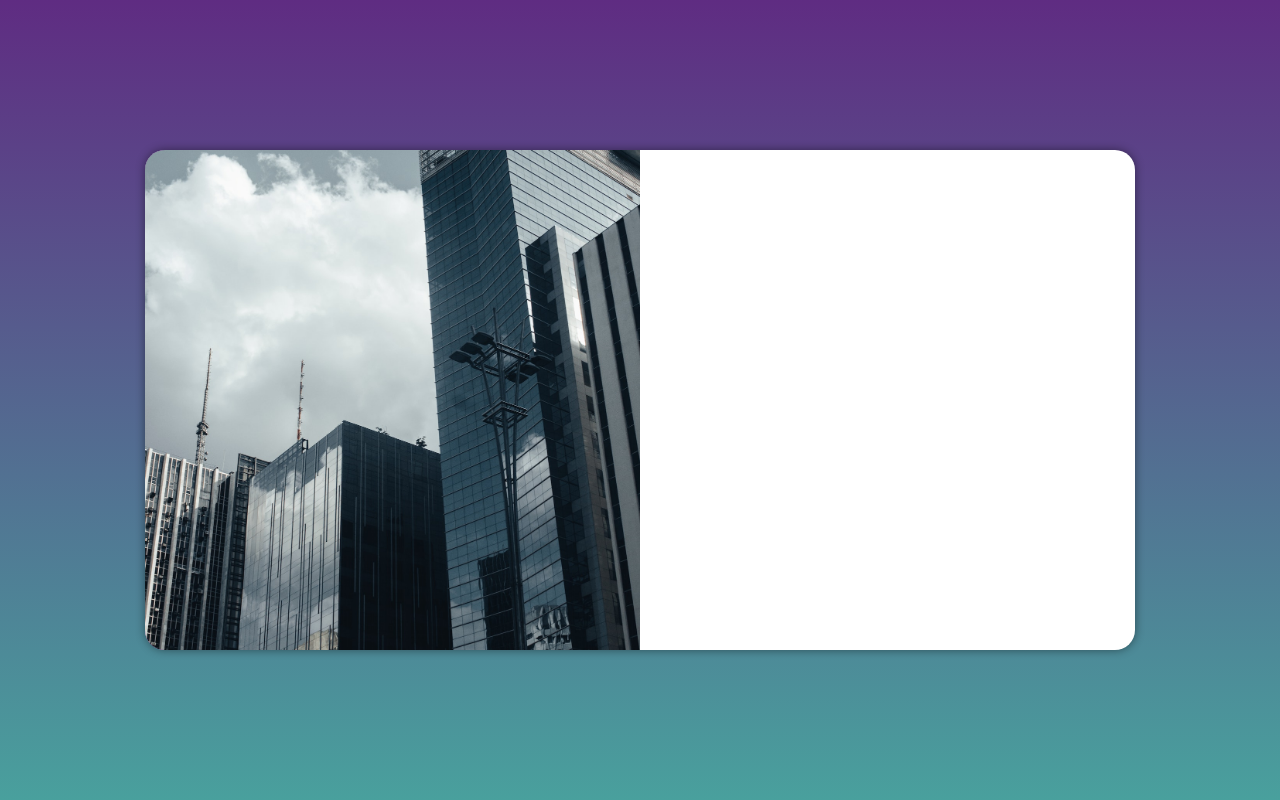
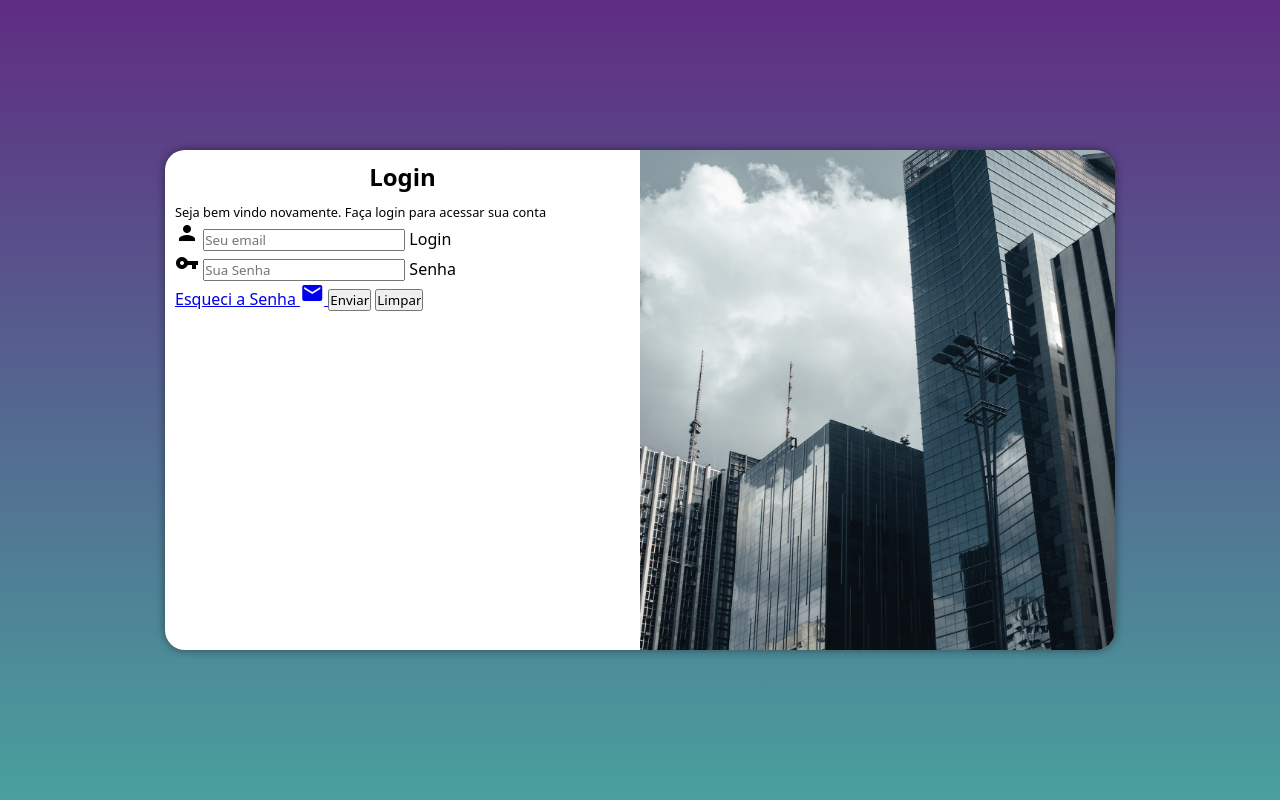
Before and after one commit to HenriqueCosmo/projeto-login, a plain HTML site: page index.html in a window 1280 px wide. Drawn offline with Linux system fonts and the light colour scheme.

Commit message:
criando formulário

```diff
--- a/estilos/media.style.css
+++ b/estilos/media.style.css
@@ -34,21 +34,24 @@
     }
 
     section#login{
-        width:990px;
+        width:950px;
 
     }
 
     section#login > div#imagem{
-        float: left;
+        float: right;
         width: 50%;
         height: 100%;
 
     }
 
     section#login > div#formulario{
-        float: right;
-        width: 70vw;
+        float: left;
+        width: 50%;
 
+    }
+    div#formulario > p {
+        font-size: 1.2em;
     }
 
 }
--- a/estilos/style.css
+++ b/estilos/style.css
@@ -30,6 +30,7 @@ section#login{
     left: 50%;
     transform: translate(-50%, -50%);
     width: 250px;
+
     height: 500px;
     border-radius: 20px;
     overflow: hidden;
@@ -60,45 +61,13 @@ section#login > div#formulario{
 
 
 }
+section#login > div#formulario > h1{
+    text-align: center;
+    margin-bottom: 10px;
 
-
-.boxnome, .boxsenha{
-    margin: 10px;
-    text-align: center;
 
 }
 
-.boxnome > input{
-    border-radius: 20px;
-
+section#login > div#formulario > p{
+    font-size: 0.8em;
 }
-
-.boxsenha > input{
-    border-radius: 20px;
-
-}
-
-.boxbotao > input{
-    margin: 8px 2px;
-    text-align: center;
-    font-size: 0.7em;
-    padding: 3px 10px;
-    cursor: pointer;
-    border-radius: 10px;
-    border: none;
-    background-color: var(--cor1);
-    color: white;
-}
-
-h1{
-    font-size: 2em;
-    margin: 0px 10px 10px 10px;
-    padding-top: 10px;
-
-}
-
-.paragrafo{
-    font-size: 1em;
-    padding: 0px 0px 10px 0px;
-
-}
--- a/index.html
+++ b/index.html
@@ -4,6 +4,8 @@
     <meta charset="UTF-8">
     <meta http-equiv="X-UA-Compatible" content="IE=edge">
     <meta name="viewport" content="width=device-width, initial-scale=1.0">
+    <link href="https://fonts.googleapis.com/icon?family=Material+Icons"
+      rel="stylesheet">
     <link rel="stylesheet" href="estilos/style.css">
     <link rel="stylesheet" href="estilos/media.style.css">
     <title>Login</title>
@@ -17,19 +19,25 @@
             <div id="formulario">
                 <h1>Login</h1>
                 <p class="paragrafo">Seja bem vindo novamente. Faça login para acessar sua conta</p>
-                <form action="login.php" method="post">
-                    <p class="boxnome">
-                        <label for="iname">Nome</label>
-                        <input type="text" id="iname" name="name">
-                    </p>
-                    <p class="boxsenha">
-                        <label for="isenha"> Senha</label>
-                        <input type="password" id="isenha" name="senha">
-                    </p>
-                    <p class="boxbotao">
+                <form action="login.php" method="post" autocomplete="on">
+
+                    <div class="campo">
+                        <span class="material-icons">person</span>
+                        <input type="email" id="iname" name="login" placeholder="Seu email" autocomplete="email" required maxlength="40">
+                        <label for="ilogin">Login</label>
+                    </div>
+
+                    <div class="campo">
+                        <span class="material-icons">vpn_key</span>
+                        <input type="password" id="isenha" name="senha" placeholder="Sua Senha" autocomplete="current-password" required minlength="8" maxlength="30">
+                        <label for="isenha">Senha</label>
+                    </div>
+
+
+                        <a href="esqueci.html">Esqueci a Senha <span class="material-icons">mail</span> </a>
                         <input type="submit" value="Enviar">
                         <input type="reset" value="Limpar">
-                    </p>
+
                 </form>
             </div>
 
```
